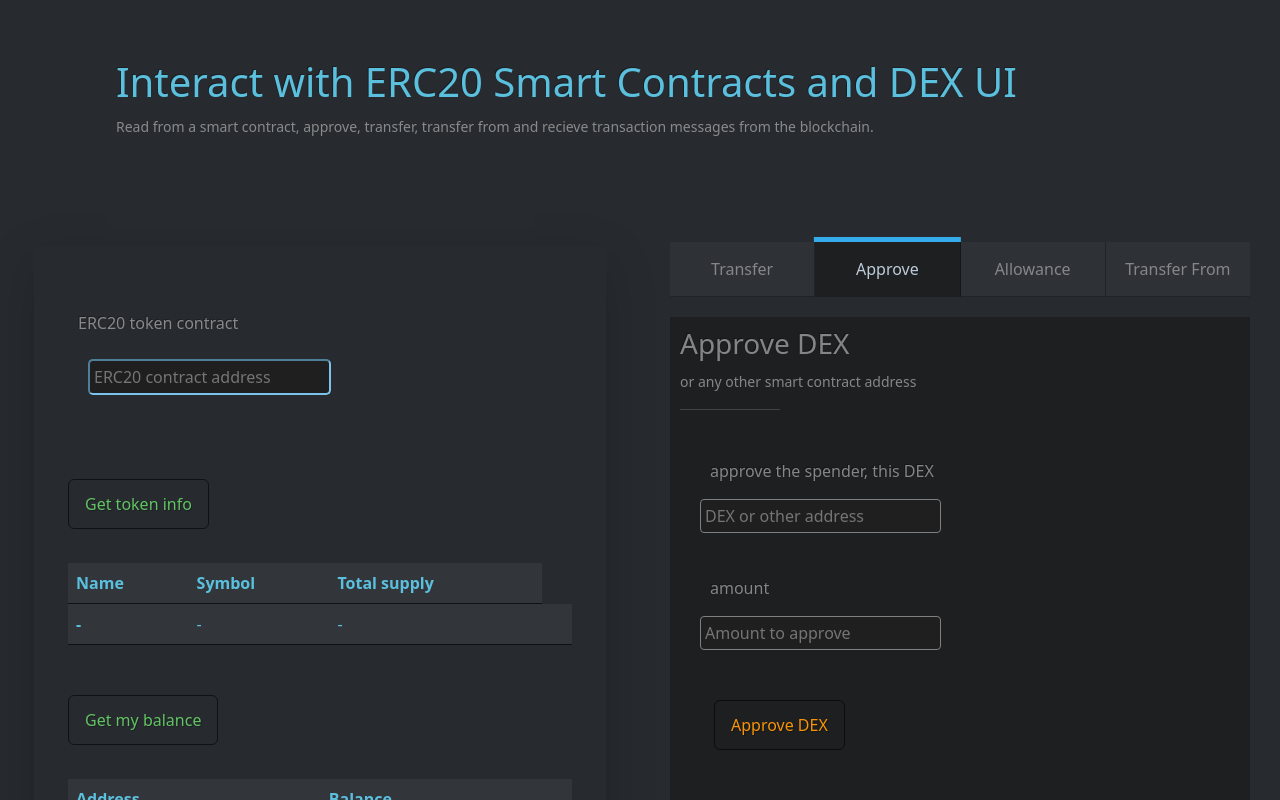
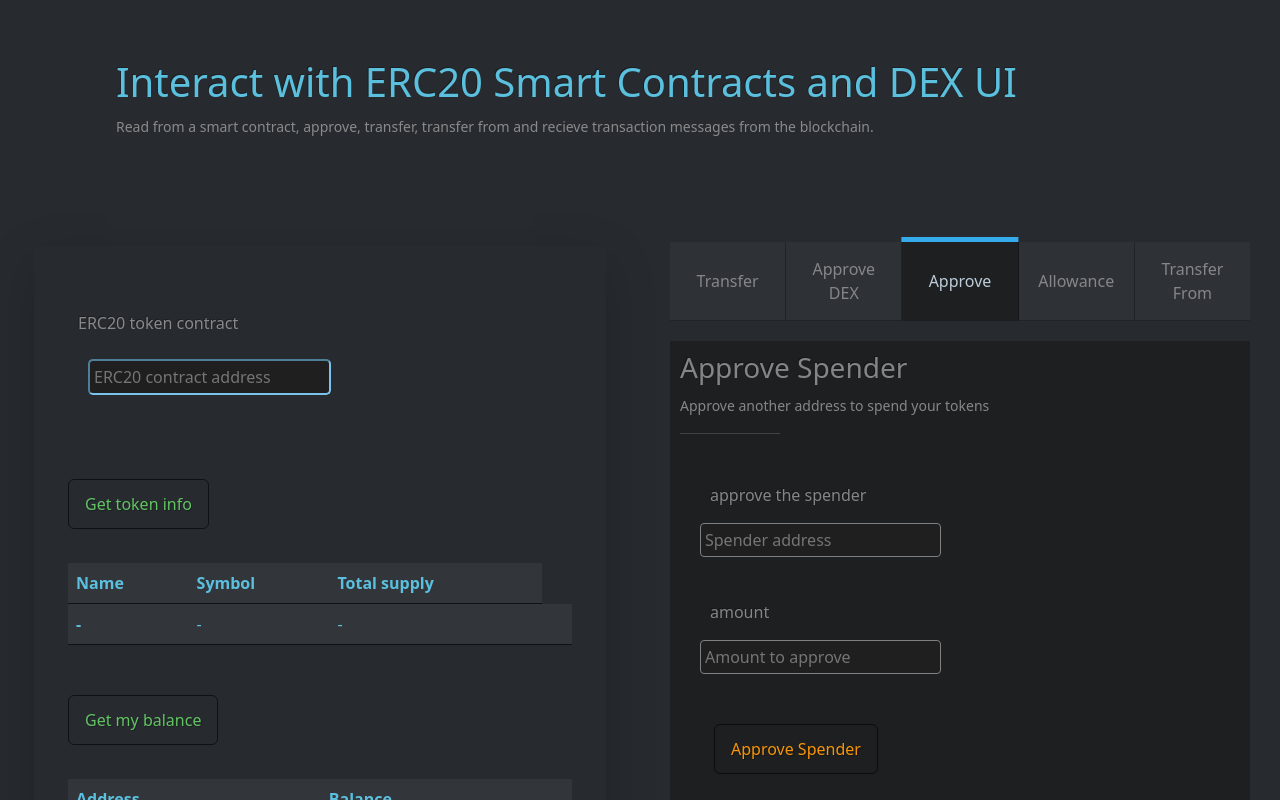
Before and after one commit to brlojam4932/dex2-app, a React (Create React App) app: page / in a window 1280 px wide. Both pictures are taken after a click on the button "Approve". Shown: the top 800 px of the page. Built offline with nearby package versions, Linux system fonts and the light colour scheme.

Commit message:
Approve Dex
created an approve button for Dex and one for just regular approve spender

```diff
--- a/src/App.js
+++ b/src/App.js
@@ -687,6 +687,24 @@ function App() {
     }
   }
 
+  const handleApproveDex = async (e) => {
+    e.preventDefault();
+    try {
+      if (!window.ethereum) return alert("Please install or sign-in to Metamask");
+      const data = new FormData(e.target);
+      const provider = new ethers.providers.Web3Provider(window.ethereum);
+      const signer = provider.getSigner();
+      const erc20 = new ethers.Contract(contractInfo.address, RealToken.abi, signer);
+      const transaction = await erc20.approve(dexContractAddress, ethers.utils.parseEther(data.get("amount")));
+      await transaction.wait();
+      //console.log("Success! -- approved");
+      setIsApproved(true);
+    } catch (error) {
+      console.log(error);
+      if (error) return alert("error, check address or re-set Metamask");
+    }
+  }
+
 
   // function allowance(address owner, address spender) external view returns (uint256);
   // address a is owner and address b is the spender -> checks the balance owner allows spender to spend
@@ -786,6 +804,7 @@ function App() {
         approveTx={approveTx}
         errorTransferFrom={errorTransferFrom}
         setErrorTransferFrom={setErrorTransferFrom}
+        handleApproveDex={handleApproveDex}
       />
 
       {/* Token Events */}
@@ -798,6 +817,7 @@ function App() {
               </h3>
               <div>
                 <TxList txs={txs} />
+                <ApproveList approveTx={approveTx} />
               </div>
             </div>
           </div>
--- a/src/components/Token.jsx
+++ b/src/components/Token.jsx
@@ -27,7 +27,8 @@ function Token({
   ApproveList,
   approveTx,
   errorTransferFrom,
-  setErrorTransferFrom
+  setErrorTransferFrom,
+  handleApproveDex
 
  }) {
 
@@ -114,6 +115,7 @@ function Token({
           <div className='container'>
             <div className='bloc-tabs'>
               <button className={toggleTabState === 1 ? 'tabs active-tabs' : "tabs"} onClick={() => toggleTabs(1)}>Transfer</button>
+              <button className={toggleTabState === 5 ? 'tabs active-tabs' : "tabs"} onClick={() => toggleTabs(5)}>Approve DEX</button>
               <button className={toggleTabState === 2 ? 'tabs active-tabs' : "tabs"} onClick={() => toggleTabs(2)}>Approve</button>
               <button className={toggleTabState === 3 ? 'tabs active-tabs' : "tabs"} onClick={() => toggleTabs(3)}>Allowance</button>
               <button className={toggleTabState === 4 ? 'tabs active-tabs' : "tabs"} onClick={() => toggleTabs(4)}>Transfer From</button>
@@ -176,23 +178,15 @@ function Token({
                 </div>
               </div>
 
-              <div className={toggleTabState === 2 ? 'content active-content' : "content"}>
+              <div className={toggleTabState === 5 ? 'content active-content' : "content"}>
                 <h3 className='text-muted'>Approve DEX</h3>
-                <small className='text-muted'>or any other smart contract address</small>
                 <hr />
                 <div className="card-body">
-                  <form onSubmit={handleApprove}>
+                  <form onSubmit={handleApproveDex}>
                     <div className="my-3">
                       <div>
-                        <h6 className="card-subtitle mb-2 text-muted">approve the spender, this DEX</h6>
+                        <h6 className="card-subtitle mb-2 text-muted">approve this DEX</h6>
                       </div>
-                      <input
-                        type="text"
-                        name="spender"
-                        className="input p-1"
-                        placeholder="DEX or other address"
-                        style={{ background: "#1f1f1f", border: "1px solid grey", borderRadius: "4px", color: "white" }}
-                      />
                     </div>
                     <div className="my-3">
                       <div>
@@ -215,7 +209,57 @@ function Token({
                       </button>
                       <div className="my-4 mb-2">
                         {isApproved &&
-                          <div className="alert alert-dismissible alert-success">
+                          <div className="alert alert-dismissible alert-primary">
+                            <button type="button" className="btn-close" data-bs-dismiss="alert" onClick={() => setIsApproved(false)}></button>
+                            <ApproveList approveTx={approveTx} />
+                          </div>
+                        }
+                      </div>
+                    </footer>
+                  </form>
+                </div>
+              </div>
+
+              <div className={toggleTabState === 2 ? 'content active-content' : "content"}>
+                <h3 className='text-muted'>Approve Spender</h3>
+                <small className='text-muted'>Approve another address to spend your tokens</small>
+                <hr />
+                <div className="card-body">
+                  <form onSubmit={handleApprove}>
+                    <div className="my-3">
+                      <div>
+                        <h6 className="card-subtitle mb-2 text-muted">approve the spender</h6>
+                      </div>
+                      <input
+                        type="text"
+                        name="spender"
+                        className="input p-1"
+                        placeholder="Spender address"
+                        style={{ background: "#1f1f1f", border: "1px solid grey", borderRadius: "4px", color: "white" }}
+                      />
+                    </div>
+                    <div className="my-3">
+                      <div>
+                        <h6 className="card-subtitle mb-2 text-muted">amount</h6>
+                      </div>
+                      <input
+                        type="text"
+                        name="amount"
+                        className="input p-1"
+                        placeholder="Amount to approve"
+                        style={{ background: "#1f1f1f", border: "1px solid grey", borderRadius: "4px", color: "white" }}
+                      />
+                    </div>
+                    <footer className="p-4">
+                      <button
+                        type="submit"
+                        className="btn btn-outline-warning"
+                      >
+                        Approve Spender
+                      </button>
+                      <div className="my-4 mb-2">
+                        {isApproved &&
+                          <div className="alert alert-dismissible alert-primary">
                             <button type="button" className="btn-close" data-bs-dismiss="alert" onClick={() => setIsApproved(false)}></button>
                             <ApproveList approveTx={approveTx} />
                           </div>
--- a/src/components/Transactions/ApproveList.jsx
+++ b/src/components/Transactions/ApproveList.jsx
@@ -5,9 +5,9 @@ function ApproveList({ approveTx }) {
   return (
     <>
       {approveTx.map((approves, index) => (
-        <div key={index} className="alert alert-dismissible alert-success">
+        <div key={index} className="alert alert-dismissible alert-info">
           <div>
-            <strong>Spender:</strong>{" "}{approves.spender}
+            <strong>Approved Spender/DEX:</strong>{" "}{approves.spender}
           </div>
           <div>
             <strong>Amount:</strong>{" "}{approves.amount}
```
Also changed, not shown: src/components/practice/UniApp.js (renamed from src/UniApp.js).
